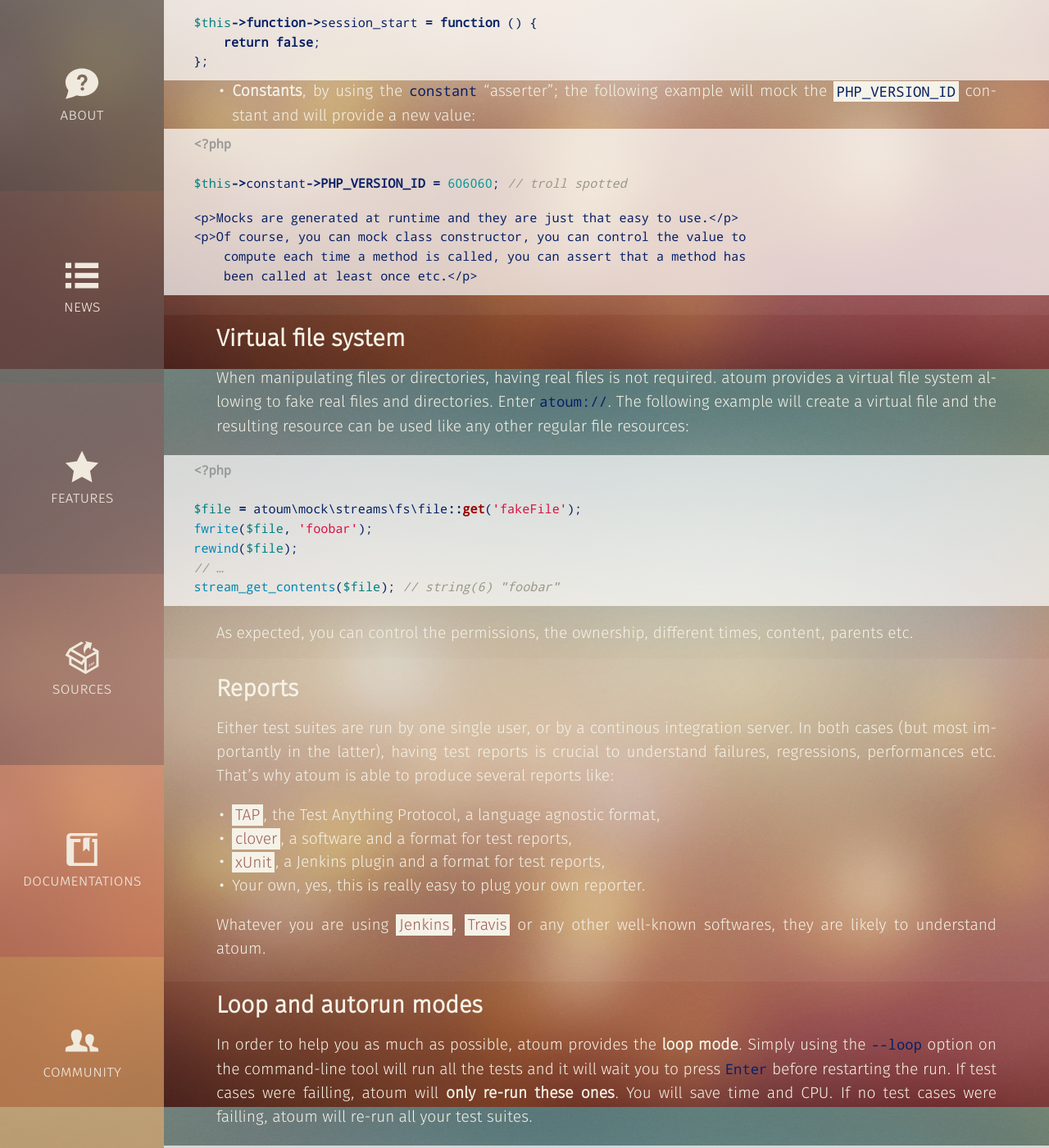
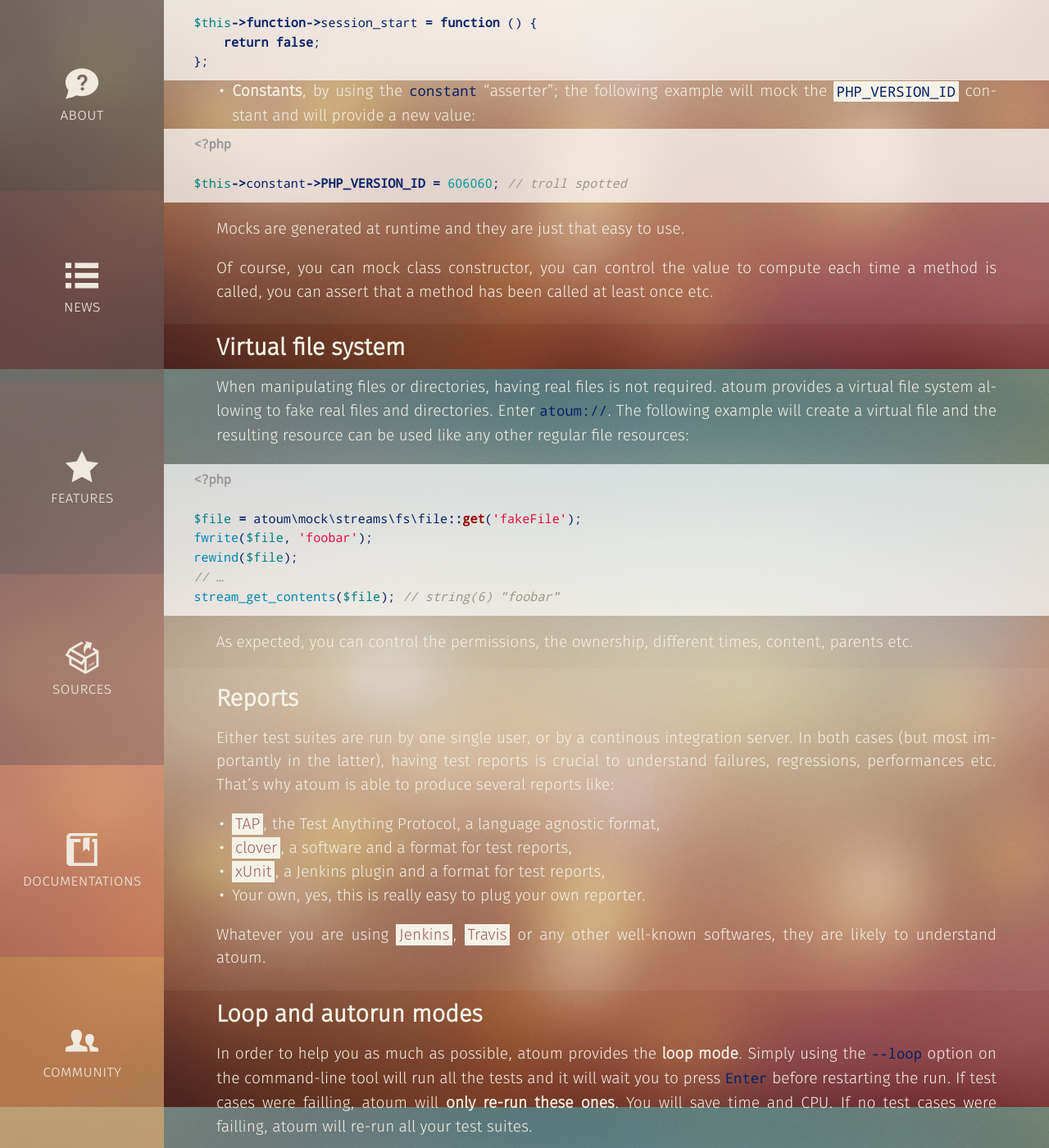
Before and after one commit to atoum/atoum.github.io, a Jekyll site: the page built from features.md, in a window 1280 px wide and 1400 px high, scrolled down 3150 px. Shown: the whole window at 82% size. Built offline with Jekyll 4.4.1, drawn with Linux system fonts in a browser that asks for light colours; some of the changed text lies outside the part shown.

Commit message:
Fix markup

```diff
--- a/features.md
+++ b/features.md
@@ -162,10 +162,10 @@ $this->function->session_start = function () {
 $this->constant->PHP_VERSION_ID = 606060; // troll spotted
 {% endhighlight %}
 
-    <p>Mocks are generated at runtime and they are just that easy to use.</p>
-    <p>Of course, you can mock class constructor, you can control the value to
-        compute each time a method is called, you can assert that a method has
-        been called at least once etc.</p>
+Mocks are generated at runtime and they are just that easy to use.
+
+Of course, you can mock class constructor, you can control the value to compute each time a method is called, you can
+assert that a method has been called at least once etc.
 </section>
 
 <section class="visual-section">
```
Also changed, not shown: other parts of features.md (+1 -1 lines).
